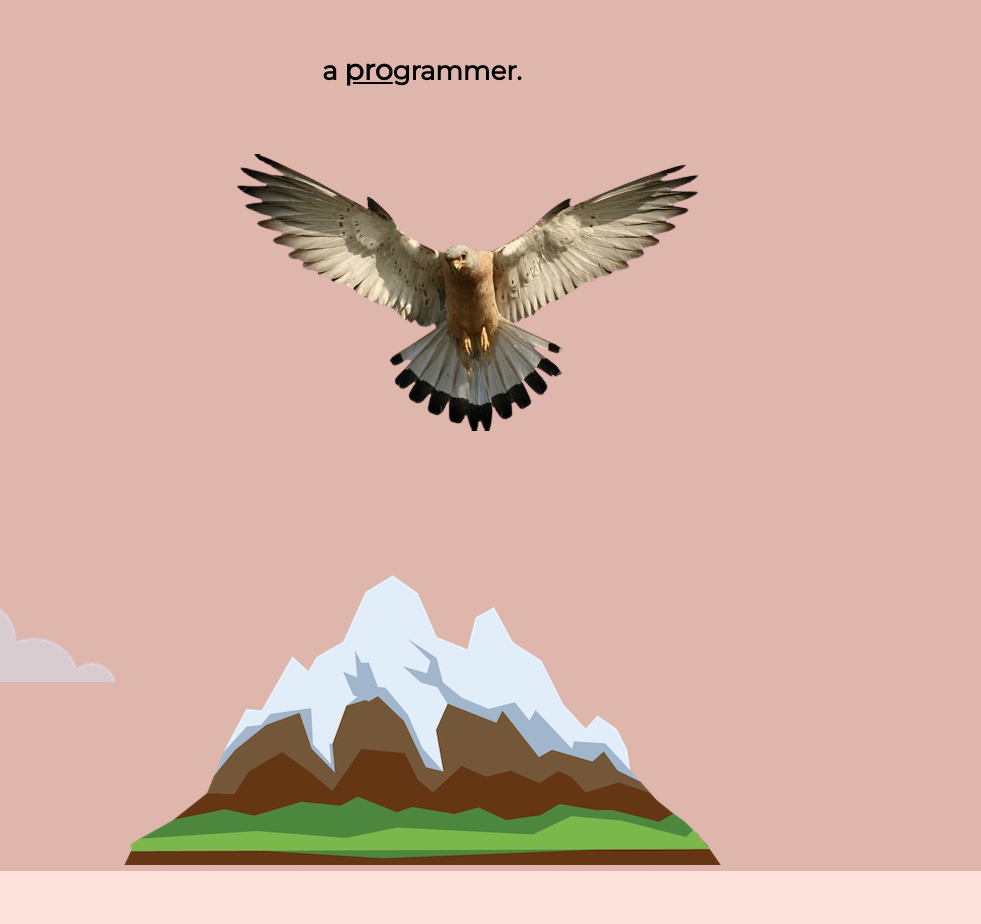
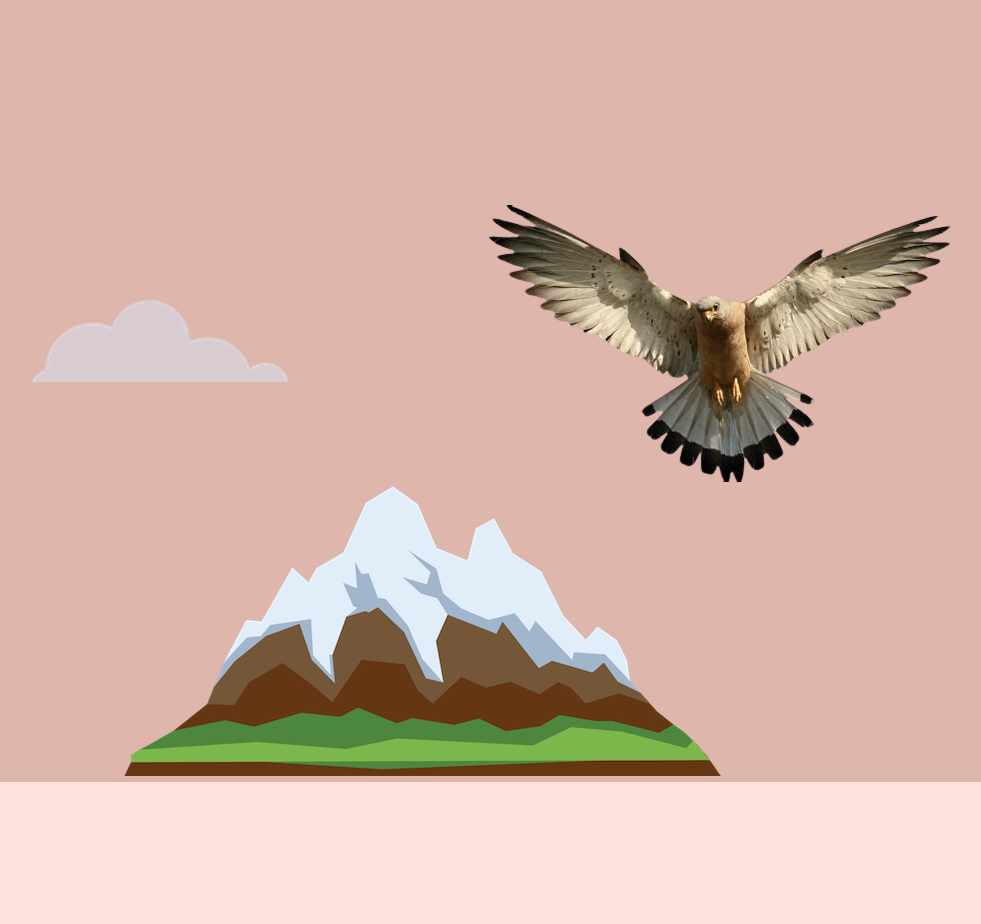
Before and after one commit to Hawkk2/Resume, a plain HTML site: page index.html in a window 1280 px wide. Shown: the part 388-1312 px from the top of the page, without its empty margins (218-1199 px from the left). Drawn offline with Linux system fonts and the light colour scheme.

Commit message:
Update styles.css

```diff
--- a/css_documents/styles.css
+++ b/css_documents/styles.css
@@ -30,7 +30,7 @@ h3 {
 .top-container {
   background-color: #DEB6AB;
   position: relative;
-  padding-top: 17%;
+  padding-top: 10%;
   padding-bottom: 0px;
 }
 
@@ -60,10 +60,8 @@ div {
 }
 
 .table {
-  position: absolute;
+  position: relative;
   margin: auto;
-  left: 15%;
-  right: 15%;
 }
 
 .pro {
@@ -80,9 +78,8 @@ div {
 .hawk {
   background-color: #DEB6AB;
   position: absolute;
-  bottom: 35%;
-  left: 35%;
-  right: 35%;
+  bottom: 300px;
+  left: 700px;
 }
 
 .mount {
@@ -120,8 +117,8 @@ div {
 
 .bottom-cloud {
   position: absolute;
-  left: 6%;
-  bottom: 15%;
+  left: 250px;
+  bottom: 400px;
   width: 20%;
 }
 
```
